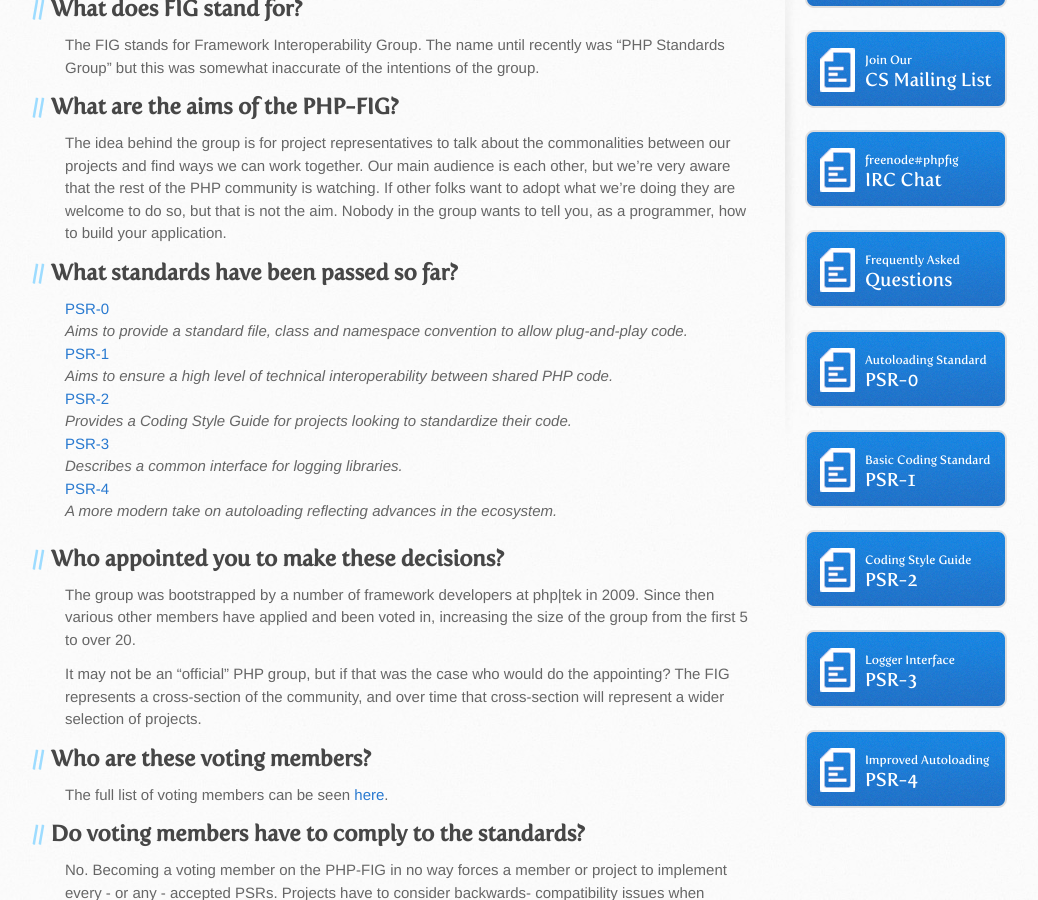
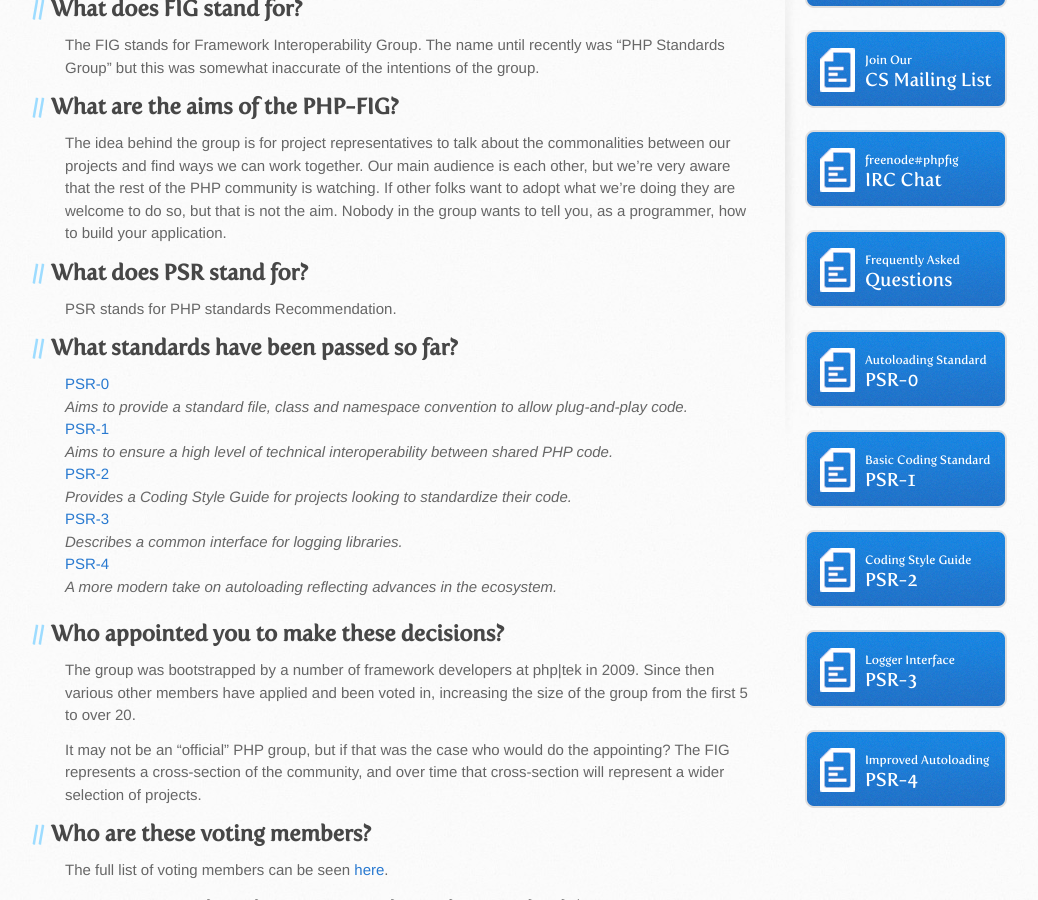
Before and after one commit to php-fig/www.php-fig.org, a Jekyll site: the page built from faq/index.md, in a window 1280 px wide and 900 px high, scrolled down 302 px. Shown: the whole window, without its empty margins (105-1143 px from the left). Built offline with Jekyll 4.4.1, drawn with Linux system fonts in a browser that asks for light colours; Markdown is read by kramdown in place of the engine named in the settings.

Commit message:
Add expansion for PSR
Made official the expansion of `PSR`.

```diff
--- a/faq/index.md
+++ b/faq/index.md
@@ -21,6 +21,9 @@ is watching. If other folks want to adopt what we’re doing they are welcome to
 do so, but that is not the aim. Nobody in the group wants to tell you, as a programmer,
 how to build your application.
 
+## What does PSR stand for?
+
+PSR stands for PHP standards Recommendation.
 
 ## What standards have been passed so far?
 
```
